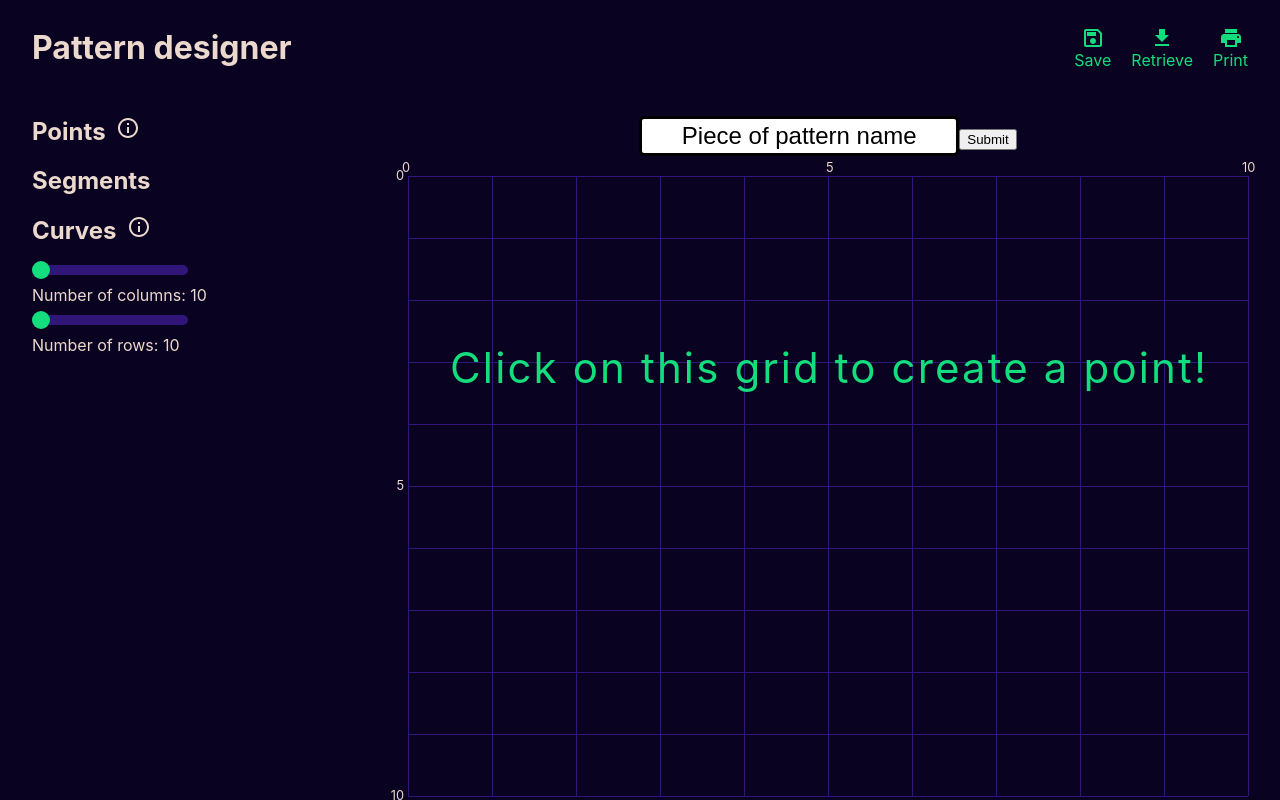
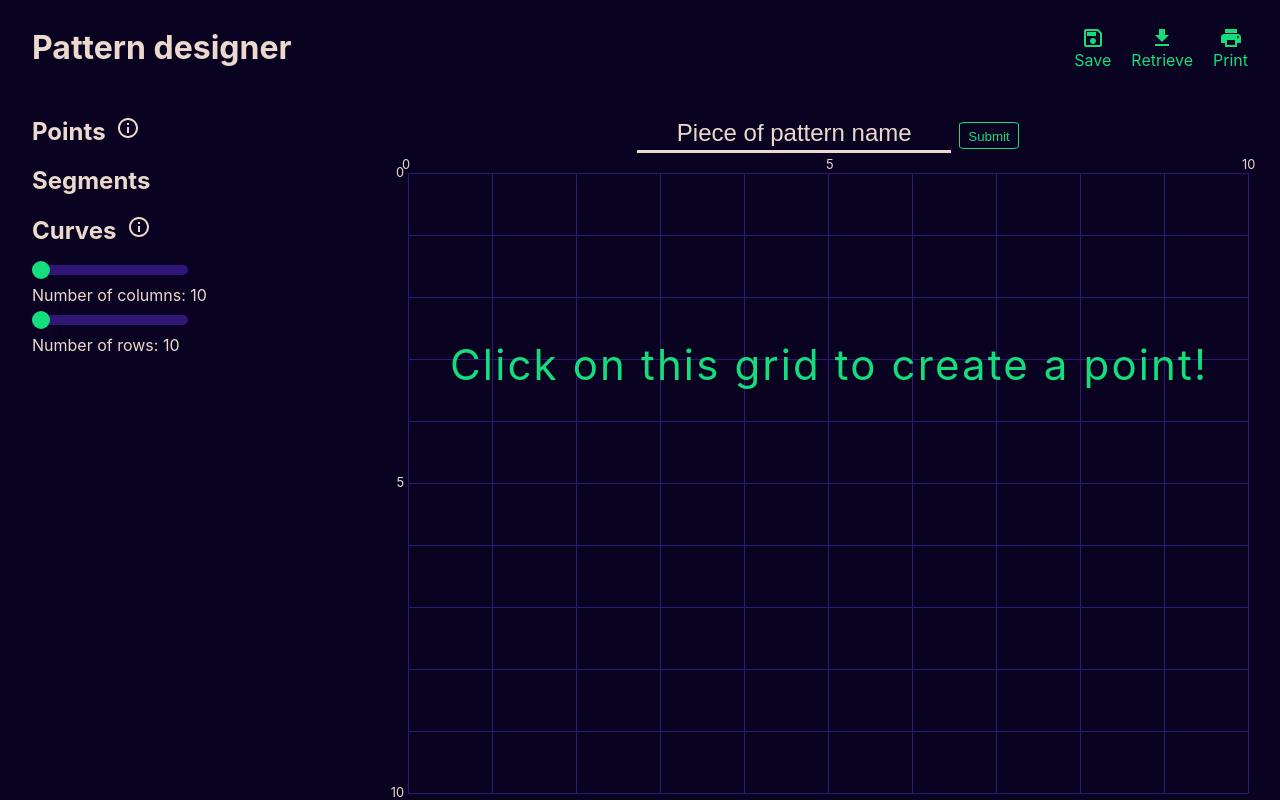
Before and after one commit to MathildeMerx/PatternMaker, a React (Create React App) app: page / in a window 1280 px wide. Both pictures are taken after a click on the icon 961 px from the left and 132 px from the top of the page. Built offline with nearby package versions, Linux system fonts and the light colour scheme.

Commit message:
design of title form changed as well

```diff
--- a/src/App.jsx
+++ b/src/App.jsx
@@ -11,6 +11,7 @@ import { pointNames } from "./alphabet";
 import { PrintDropdown } from "./PrintDropdown";
 import { PrintGrid } from "./PrintGrid";
 import { Edit, SaveOutlined, FileDownload } from "@mui/icons-material";
+import { Button } from "./Theme/Button";
 
 function App() {
     //Custom hook to determine the space available for the grid
@@ -152,7 +153,7 @@ function App() {
                                     }
                                 ></S_PatternNameModify>
                             </label>
-                            <input type="submit" />
+                            <Button type="submit">Submit</Button>
                         </form>
                     ) : (
                         <S_PatternName>
@@ -246,6 +247,10 @@ const S_DrawGrid = styled.div`
 const S_EditIcon = styled.span`
     cursor: pointer;
     margin-left: 10px;
+
+    &:hover {
+        color: ${({ theme }) => theme.colours.bright};
+    }
 `;
 
 const S_FileDownload = styled(FileDownload)`
@@ -288,6 +293,26 @@ const S_Input = styled.input`
         border: 0;
         cursor: pointer;
     }
+
+    &::-moz-range-thumb {
+        height: 18px;
+        width: 18px;
+        border-radius: 3px;
+        background: ${({ theme }) => theme.colours.bright};
+        border: 0;
+        border-radius: 50%;
+        cursor: pointer;
+    }
+
+    &::-ms-thumb {
+        height: 18px;
+        width: 18px;
+        border-radius: 3px;
+        background: ${({ theme }) => theme.colours.bright};
+        border-radius: 50%;
+        border: 0;
+        cursor: pointer;
+    }
 `;
 
 const S_PatternName = styled.h2`
@@ -297,12 +322,19 @@ const S_PatternName = styled.h2`
 `;
 
 const S_PatternNameModify = styled.input`
-    border: 3px solid;
-    border-radius: 5px;
+    background-color: ${({ theme }) => theme.colours.background};
+    border: none;
+    border-bottom: 3px solid;
+    color: ${({ theme }) => theme.colours.contrast};
     font-size: 1.5rem;
     line-height: ${PATTERN_TITLE_HEIGHT}px;
     margin: ${PATTERN_TITLE_MARGIN - 4}px auto;
+    margin-right: 8px;
     text-align: center;
+
+    &:focus-visible {
+        outline: none;
+    }
 `;
 
 const S_PrintGrid = styled.div``;
```
